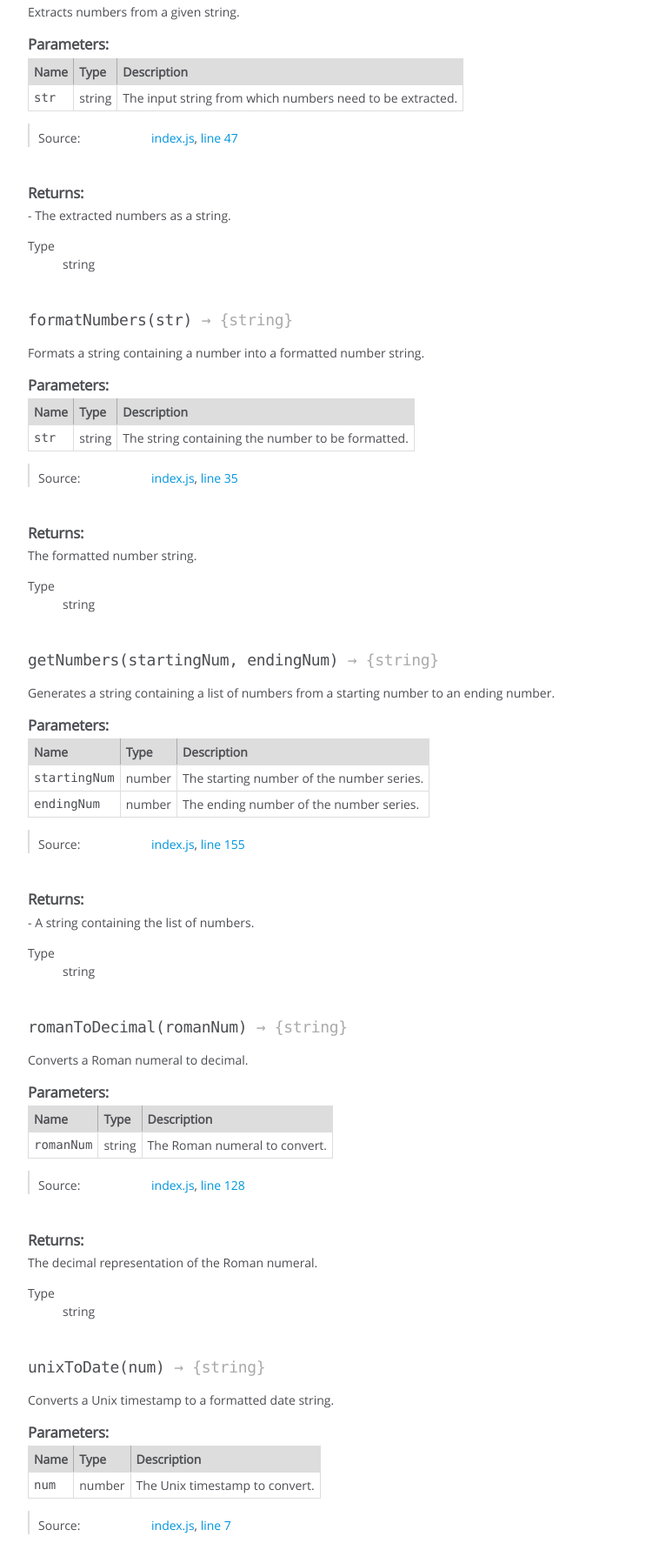
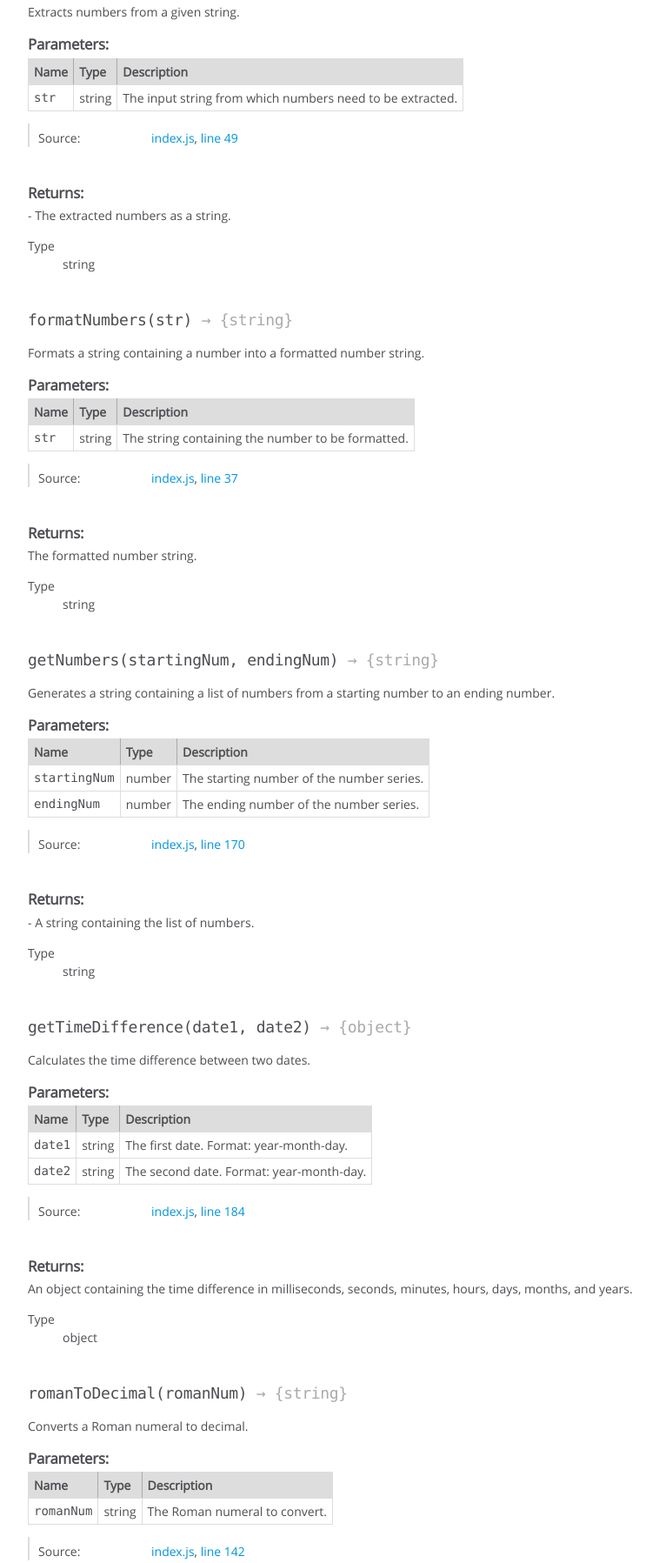
Before and after one commit to sharjeelfaiq/number-pro, a website: page out/global.html in a window 1280 px wide. Shown: the part 650-2447 px from the top of the page at 87% size, without its empty margins (0-758 px from the left). Drawn offline with Linux system fonts and the light colour scheme.

```diff
--- a/out/global.html
+++ b/out/global.html
@@ -205,7 +205,7 @@
 
     <dt class="tag-source">Source:</dt>
     <dd class="tag-source"><ul class="dummy"><li>
-        <a href="index.js.html">index.js</a>, <a href="index.js.html#line59">line 59</a>
+        <a href="index.js.html">index.js</a>, <a href="index.js.html#line61">line 61</a>
     </li></ul></dd>
 
 
@@ -364,7 +364,7 @@
 
     <dt class="tag-source">Source:</dt>
     <dd class="tag-source"><ul class="dummy"><li>
-        <a href="index.js.html">index.js</a>, <a href="index.js.html#line47">line 47</a>
+        <a href="index.js.html">index.js</a>, <a href="index.js.html#line49">line 49</a>
     </li></ul></dd>
 
 
@@ -523,7 +523,7 @@
 
     <dt class="tag-source">Source:</dt>
     <dd class="tag-source"><ul class="dummy"><li>
-        <a href="index.js.html">index.js</a>, <a href="index.js.html#line35">line 35</a>
+        <a href="index.js.html">index.js</a>, <a href="index.js.html#line37">line 37</a>
     </li></ul></dd>
 
 
@@ -705,7 +705,7 @@
 
     <dt class="tag-source">Source:</dt>
     <dd class="tag-source"><ul class="dummy"><li>
-        <a href="index.js.html">index.js</a>, <a href="index.js.html#line155">line 155</a>
+        <a href="index.js.html">index.js</a>, <a href="index.js.html#line170">line 170</a>
     </li></ul></dd>
 
 
@@ -746,6 +746,188 @@
     <dd>
 
 <span class="param-type">string</span>
+
+
+    </dd>
+</dl>
+
+
+
+
+
+
+
+
+
+
+
+
+
+    <h4 class="name" id="getTimeDifference"><span class="type-signature"></span>getTimeDifference<span class="signature">(date1, date2)</span><span class="type-signature"> &rarr; {object}</span></h4>
+
+
+
+
+
+
+<div class="description">
+    Calculates the time difference between two dates.
+</div>
+
+
+
+
+
+
+
+
+
+    <h5>Parameters:</h5>
+
+
+<table class="params">
+    <thead>
+    <tr>
+
+        <th>Name</th>
+
+
+        <th>Type</th>
+
+
+
+
+
+        <th class="last">Description</th>
+    </tr>
+    </thead>
+
+    <tbody>
+
+
+        <tr>
+
+                <td class="name"><code>date1</code></td>
+
+
+            <td class="type">
+
+
+<span class="param-type">string</span>
+
+
+
+            </td>
+
+
+
+
+
+            <td class="description last">The first date. Format: year-month-day.</td>
+        </tr>
+
+
+
+        <tr>
+
+                <td class="name"><code>date2</code></td>
+
+
+            <td class="type">
+
+
+<span class="param-type">string</span>
+
+
+
+            </td>
+
+
+
+
+
+            <td class="description last">The second date. Format: year-month-day.</td>
+        </tr>
+
+
+    </tbody>
+</table>
+
+
+
+
+
+
+<dl class="details">
+
+
+
+
+
+
+
+
+
+
+
+
+
+
+
+
+
+
+
+
+
+
+
+
+
+
+    <dt class="tag-source">Source:</dt>
+    <dd class="tag-source"><ul class="dummy"><li>
+        <a href="index.js.html">index.js</a>, <a href="index.js.html#line184">line 184</a>
+    </li></ul></dd>
+
+
+
+
+
+
+
+</dl>
+
+
+
+
+
+
+
+
+
+
+
+
+
+
+
+<h5>Returns:</h5>
+
+
+<div class="param-desc">
+    An object containing the time difference in milliseconds, seconds, minutes, hours, days, months, and years.
+</div>
+
+
+
+<dl>
+    <dt>
+        Type
+    </dt>
+    <dd>
+
+<span class="param-type">object</span>
 
 
     </dd>
@@ -864,7 +1046,7 @@
 
     <dt class="tag-source">Source:</dt>
     <dd class="tag-source"><ul class="dummy"><li>
-        <a href="index.js.html">index.js</a>, <a href="index.js.html#line128">line 128</a>
+        <a href="index.js.html">index.js</a>, <a href="index.js.html#line142">line 142</a>
     </li></ul></dd>
 
 
@@ -1023,7 +1205,7 @@
 
     <dt class="tag-source">Source:</dt>
     <dd class="tag-source"><ul class="dummy"><li>
-        <a href="index.js.html">index.js</a>, <a href="index.js.html#line7">line 7</a>
+        <a href="index.js.html">index.js</a>, <a href="index.js.html#line10">line 10</a>
     </li></ul></dd>
 
 
@@ -1182,7 +1364,7 @@
 
     <dt class="tag-source">Source:</dt>
     <dd class="tag-source"><ul class="dummy"><li>
-        <a href="index.js.html">index.js</a>, <a href="index.js.html#line19">line 19</a>
+        <a href="index.js.html">index.js</a>, <a href="index.js.html#line22">line 22</a>
     </li></ul></dd>
 
 
@@ -1250,13 +1432,13 @@
 </div>
 
 <nav>
-    <h2><a href="index.html">Home</a></h2><h3>Global</h3><ul><li><a href="global.html#decimalToRoman">decimalToRoman</a></li><li><a href="global.html#extractNumber">extractNumber</a></li><li><a href="global.html#formatNumbers">formatNumbers</a></li><li><a href="global.html#getNumbers">getNumbers</a></li><li><a href="global.html#romanToDecimal">romanToDecimal</a></li><li><a href="global.html#unixToDate">unixToDate</a></li><li><a href="global.html#unixToTime">unixToTime</a></li></ul>
+    <h2><a href="index.html">Home</a></h2><h3>Global</h3><ul><li><a href="global.html#decimalToRoman">decimalToRoman</a></li><li><a href="global.html#extractNumber">extractNumber</a></li><li><a href="global.html#formatNumbers">formatNumbers</a></li><li><a href="global.html#getNumbers">getNumbers</a></li><li><a href="global.html#getTimeDifference">getTimeDifference</a></li><li><a href="global.html#romanToDecimal">romanToDecimal</a></li><li><a href="global.html#unixToDate">unixToDate</a></li><li><a href="global.html#unixToTime">unixToTime</a></li></ul>
 </nav>
 
 <br class="clear">
 
 <footer>
-    Documentation generated by <a href="https://github.com/jsdoc/jsdoc">JSDoc 4.0.3</a> on Sat Jun 01 2024 20:12:57 GMT+0500 (Pakistan Standard Time)
+    Documentation generated by <a href="https://github.com/jsdoc/jsdoc">JSDoc 4.0.3</a> on Fri Jun 07 2024 12:07:59 GMT+0500 (Pakistan Standard Time)
 </footer>
 
 <script> prettyPrint(); </script>
```
Also changed, not shown: out/index.html (+2 -2 lines), out/index.js.html (+66 -42 lines).
